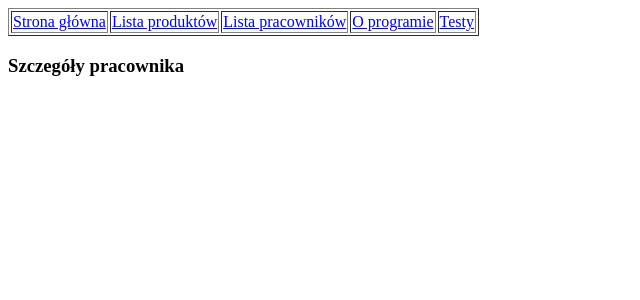
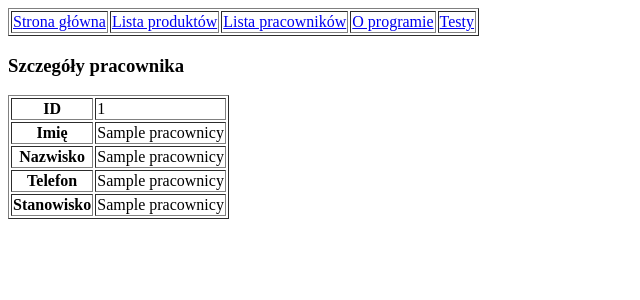
Before and after one commit to andrzejklusiewicz33/python_21_11_2022, a Flask app: page /show_employee_details in a window 1280 px wide. Shown: the top 300 px of the page, without its empty margins (0-640 px from the left). Run offline with Flask 2, Linux system fonts and the light colour scheme; a database or web service that is not in the repository returns one stand-in record (values such as "Sample title"); some libraries are stand-ins or nearby versions.

Commit message:
zadanie 62

```diff
--- a/web/app.py
+++ b/web/app.py
@@ -2,6 +2,8 @@ from flask import Flask, render_template,request
 from domain import *
 import dao.employees_dao as edao
 import dao.products_dao as pdao
+import threading
+import time
 
 app = Flask(__name__)
 
@@ -17,6 +19,12 @@ def show_products():
     for p in products:
         print(p)
     return render_template("show_products.html",products=products)
+
+@app.route('/show_product_details')
+def show_product_details():
+    id=request.args.get('id')
+    print(f'id={id}')
+    return render_template("show_product_details.html")
 
 @app.route('/about')
 def about():
@@ -37,8 +45,8 @@ def show_employees():
 @app.route('/show_employee_details')
 def show_employee_details():
     id=request.args.get('id')
-    print(f'id={id}')
-    return render_template("show_employee_details.html")
+    employee=edao.get_one(id)
+    return render_template("show_employee_details.html",employee=employee)
 
 @app.route('/tests')
 def tests():
@@ -46,7 +54,15 @@ def tests():
     f=Favourites()
     f.film='Samsara'
     f.book='Organizacje wykładnicze'
+    t=threading.Thread(target=watek,args=(10,))
+    t.start()
     return render_template("tests.html",first_name="Andrzej",last_name="Klusiewicz",langs=jezyki,favourites=f)
+
+
+def watek(x):
+    for i in range(1,x+1):
+        time.sleep(1)
+        print(i)
 
 
 if __name__ == '__main__':
@@ -88,3 +104,7 @@ if __name__ == '__main__':
 
 #61. Dodaj ekran szczegółów produktu i prowadzące do niego linki z listy produktow.
 #Po wejsciu na ekran szczegolow produktu na konsoli powinno sie wyswietlic id odczytane z paska
+
+#przerwa  na reklamy do 10:30
+
+#62. Zadbaj o to by strona szczegolow produktu wyswietlala dane z bazy
--- a/web/dao/employees_dao.py
+++ b/web/dao/employees_dao.py
@@ -19,5 +19,13 @@ def get_all():
                 result.append(employee)
     return result
 
+def get_one(id):
+    with psycopg2.connect(host=ds.host, port=ds.port, database=ds.database, user=ds.user,password=ds.password) as connection:
+        cursor = connection.cursor()
+        cursor.execute(f'select * from pracownicy where id_pracownika={id}')
+        w=cursor.fetchone()
+        employee=Employee(w[0],w[1],w[2],w[3],w[4])
+        return employee
+
 #threading
 #asyncio
--- a/web/templates/show_employee_details.html
+++ b/web/templates/show_employee_details.html
@@ -7,5 +7,12 @@
 <body>
 {% include 'menu.html' %}
 <h3>Szczegóły pracownika</h3>
+<table border="1">
+    <tr><th>ID</th><td>{{ employee.employee_id }}</td></tr>
+    <tr><th>Imię</th><td>{{ employee.first_name }}</td></tr>
+    <tr><th>Nazwisko</th><td>{{ employee.last_name }}</td></tr>
+    <tr><th>Telefon</th><td>{{ employee.phone_number }}</td></tr>
+    <tr><th>Stanowisko</th><td>{{ employee.position }}</td></tr>
+</table>
 </body>
 </html>
--- a/web/templates/show_products.html
+++ b/web/templates/show_products.html
@@ -10,7 +10,10 @@
 <table border="1">
     <tr><th>Id</th><th>Nazwa</th><th>Cena</th><th>Akcje</th></tr>
     {% for p in products %}
-        <tr><td>{{ p.product_id }}</td><td>{{ p.name }}</td><td>{{ p.price }}</td><td>---</td></tr>
+        <tr><td>{{ p.product_id }}</td><td>{{ p.name }}</td><td>{{ p.price }}</td><td>
+            <a href="/show_product_details?id={{ p.product_id }}">Pokaż szczegóły</a>
+
+        </td></tr>
     {% endfor %}
 </table>
 </body>
```
Also changed, not shown: web/templates/show_product_details.html (added, +11 -0 lines).
